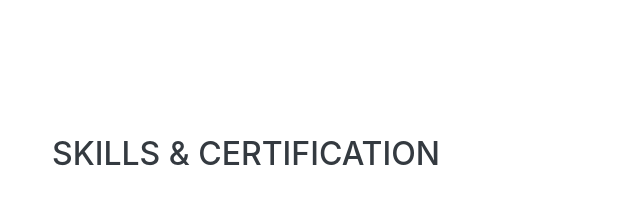
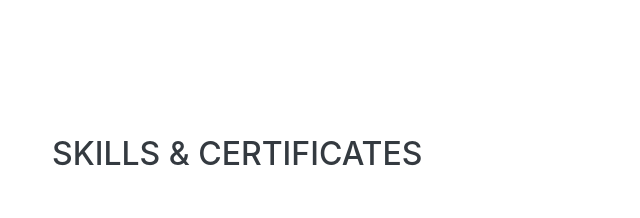
Before and after one commit to njos03/njos03.github.io, a website with bundled scripts: page index.html in a window 1280 px wide. Shown: the part 804-1022 px from the top of the page, 268-908 px from the left. Built offline with nearby package versions, Linux system fonts and the light colour scheme; a web font is replaced by a local one.

Commit message:
Update index.html
Title Update

```diff
--- a/index.html
+++ b/index.html
@@ -93,7 +93,7 @@
 
     <section class="resume-section p-3 p-lg-5 d-flex align-items-center" id="skills">
       <div class="w-100">
-        <h2 class="mb-5">Skills &amp; Certification</h2>
+        <h2 class="mb-5">Skills &amp; Certificates</h2>
 
         <div class="subheading mb-3">Programming Languages &amp; Tools</div>
         <ul class="list-inline dev-icons">
```
